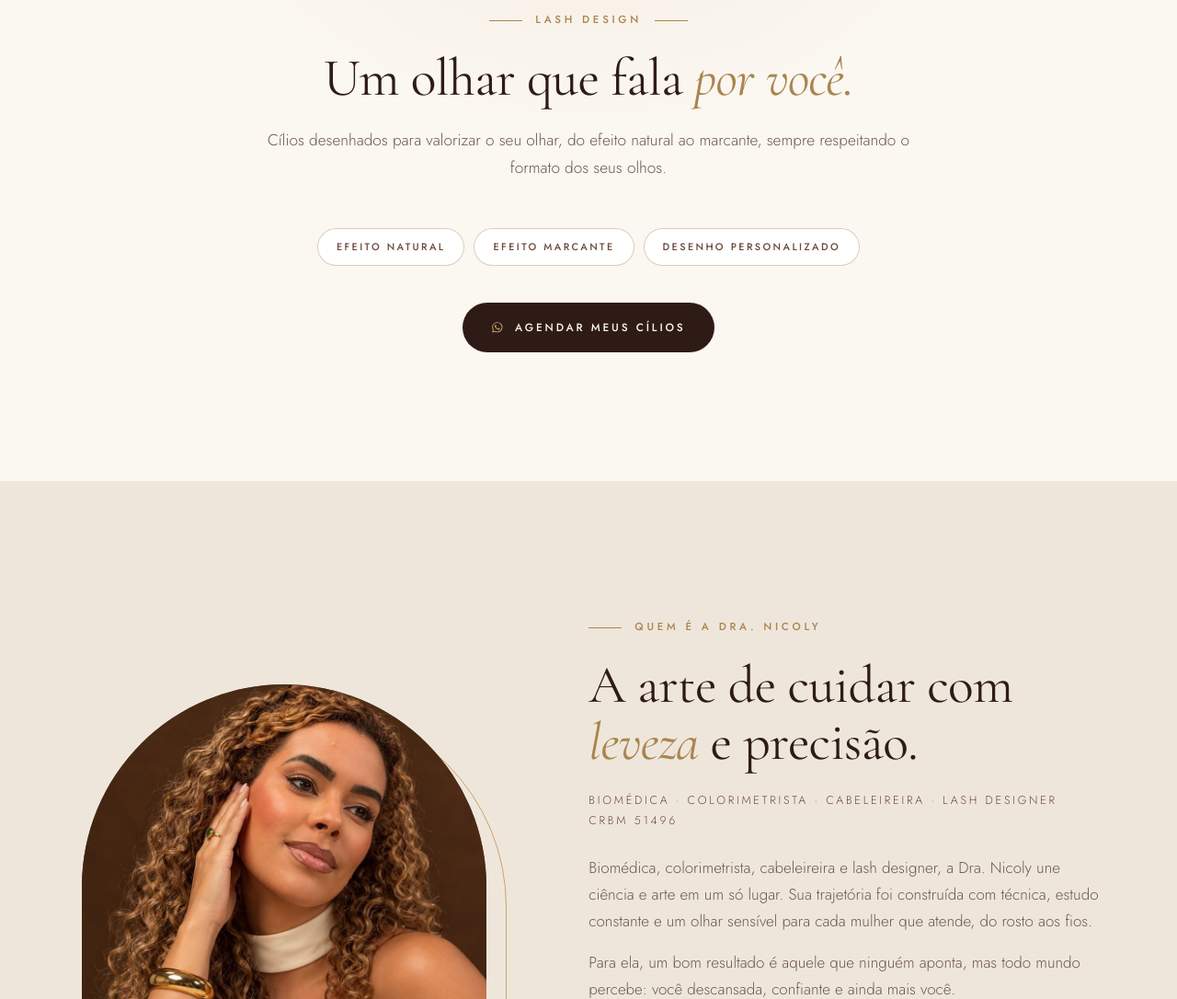
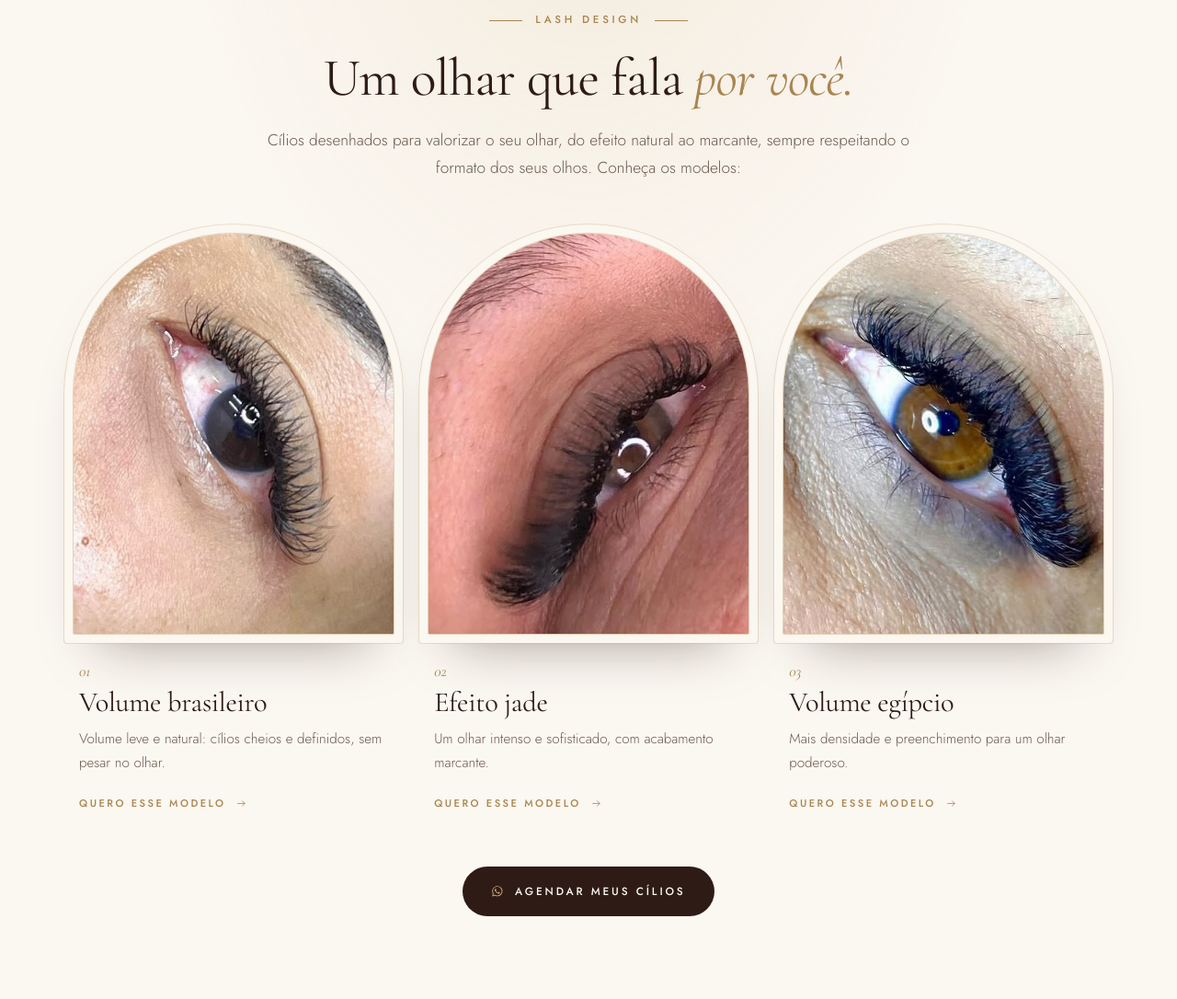
Before and after one commit to ryanhenriqueac-cell/dra-nicoly-medeiros, a plain HTML site: page index.html in a window 1280 px wide. Shown: the part 9606-10692 px from the top of the page at 92% size. Drawn offline with nearby package versions, Linux system fonts and the light colour scheme; no server answers.

Commit message:
Lash design: modelos Volume brasileiro, Efeito jade e Volume egípcio com fotos
Co-Authored-By: Claude Opus 5.5 <noreply@anthropic.com>

```diff
--- a/assets/css/style.css
+++ b/assets/css/style.css
@@ -853,6 +853,31 @@ p { margin: 0 0 1em; }
 .cilios { background: radial-gradient(ellipse 50% 70% at 50% 0%, rgba(200, 164, 108, .16), transparent 70%), var(--marfim); }
 .cilios__chips li { background: #fff; }
 
+/* ---------- Lash: modelos ---------- */
+.lash-models { display: grid; grid-template-columns: repeat(3, 1fr); gap: clamp(20px, 3vw, 40px); width: 100%; margin: 6px 0 56px; text-align: left; }
+.lash-model { margin: 0; }
+.lash-model__img {
+  position: relative; aspect-ratio: 4 / 5; border-radius: 999px 999px 6px 6px; overflow: hidden; background: var(--areia);
+  box-shadow: 0 0 0 1px rgba(200, 164, 108, .45), 0 0 0 10px var(--marfim), 0 0 0 11px rgba(200, 164, 108, .3), 0 34px 60px -30px rgba(47, 27, 22, .5);
+}
+.lash-model__img img { width: 100%; height: 100%; object-fit: cover; transition: transform 1.4s var(--ease); }
+.lash-model:hover .lash-model__img img { transform: scale(1.06); }
+.lash-model figcaption { padding: 26px 6px 0; }
+.lash-model__num { font-family: var(--serif); font-style: italic; color: var(--dourado-escuro); font-size: 1.05rem; }
+.lash-model h3 { font-size: 1.9rem; margin: 4px 0 10px; }
+.lash-model p { color: var(--texto-suave); font-size: .95rem; margin-bottom: 14px; }
+.lash-model .link-gold { color: var(--dourado-escuro); margin-bottom: 0; }
+.lash-model .link-gold:hover { color: var(--cacau); }
+@media (max-width: 760px) {
+  .lash-models {
+    grid-template-columns: none; grid-auto-flow: column; grid-auto-columns: 76%;
+    overflow-x: auto; scroll-snap-type: x mandatory; padding: 12px 12px 8px; margin-inline: -12px; width: calc(100% + 24px);
+    scrollbar-width: none;
+  }
+  .lash-models::-webkit-scrollbar { display: none; }
+  .lash-model { scroll-snap-align: center; }
+}
+
 /* ---------- Hero com vídeo (ativa sozinho quando assets/video/hero.mp4 existe) ---------- */
 .hero__video { position: absolute; inset: 0; opacity: 0; transition: opacity 1.4s var(--ease); pointer-events: none; }
 .hero__video video { width: 100%; height: 100%; object-fit: cover; object-position: 70% 50%; display: block; }
--- a/index.html
+++ b/index.html
@@ -482,11 +482,37 @@
     <header class="section__head reveal">
       <p class="eyebrow">Lash design</p>
       <h2>Um olhar que fala <em>por você.</em></h2>
-      <p>Cílios desenhados para valorizar o seu olhar, do efeito natural ao marcante, sempre respeitando o formato dos seus olhos.</p>
+      <p>Cílios desenhados para valorizar o seu olhar, do efeito natural ao marcante, sempre respeitando o formato dos seus olhos. Conheça os modelos:</p>
     </header>
-    <ul class="cilios__chips reveal">
-      <li>Efeito natural</li><li>Efeito marcante</li><li>Desenho personalizado</li>
-    </ul>
+    <div class="lash-models">
+      <figure class="lash-model reveal">
+        <div class="lash-model__img"><img src="assets/img/cilios-brasileiro.jpg" alt="Lash design, modelo Volume brasileiro" loading="lazy"></div>
+        <figcaption>
+          <span class="lash-model__num">01</span>
+          <h3>Volume brasileiro</h3>
+          <p>Volume leve e natural: cílios cheios e definidos, sem pesar no olhar.</p>
+          <a class="link-gold" data-wa="Olá, Dra. Nicoly! Tenho interesse no Lash Design, modelo Volume brasileiro.">Quero esse modelo <svg class="ico"><use href="#i-arrow"/></svg></a>
+        </figcaption>
+      </figure>
+      <figure class="lash-model reveal">
+        <div class="lash-model__img"><img src="assets/img/cilios-jade.jpg" alt="Lash design, modelo Efeito jade" loading="lazy"></div>
+        <figcaption>
+          <span class="lash-model__num">02</span>
+          <h3>Efeito jade</h3>
+          <p>Um olhar intenso e sofisticado, com acabamento marcante.</p>
+          <a class="link-gold" data-wa="Olá, Dra. Nicoly! Tenho interesse no Lash Design, modelo Efeito jade.">Quero esse modelo <svg class="ico"><use href="#i-arrow"/></svg></a>
+        </figcaption>
+      </figure>
+      <figure class="lash-model reveal">
+        <div class="lash-model__img"><img src="assets/img/cilios-egipcio.jpg" alt="Lash design, modelo Volume egípcio" loading="lazy"></div>
+        <figcaption>
+          <span class="lash-model__num">03</span>
+          <h3>Volume egípcio</h3>
+          <p>Mais densidade e preenchimento para um olhar poderoso.</p>
+          <a class="link-gold" data-wa="Olá, Dra. Nicoly! Tenho interesse no Lash Design, modelo Volume egípcio.">Quero esse modelo <svg class="ico"><use href="#i-arrow"/></svg></a>
+        </figcaption>
+      </figure>
+    </div>
     <a class="btn btn--dark reveal" data-wa="Olá, Dra. Nicoly! Tenho interesse em Lash Design."><svg class="ico"><use href="#i-wa"/></svg>Agendar meus cílios</a>
   </div>
 </section>
```
Also changed, not shown: assets/img/cilios-brasileiro.jpg (added), assets/img/cilios-egipcio.jpg (added), assets/img/cilios-jade.jpg (added).
